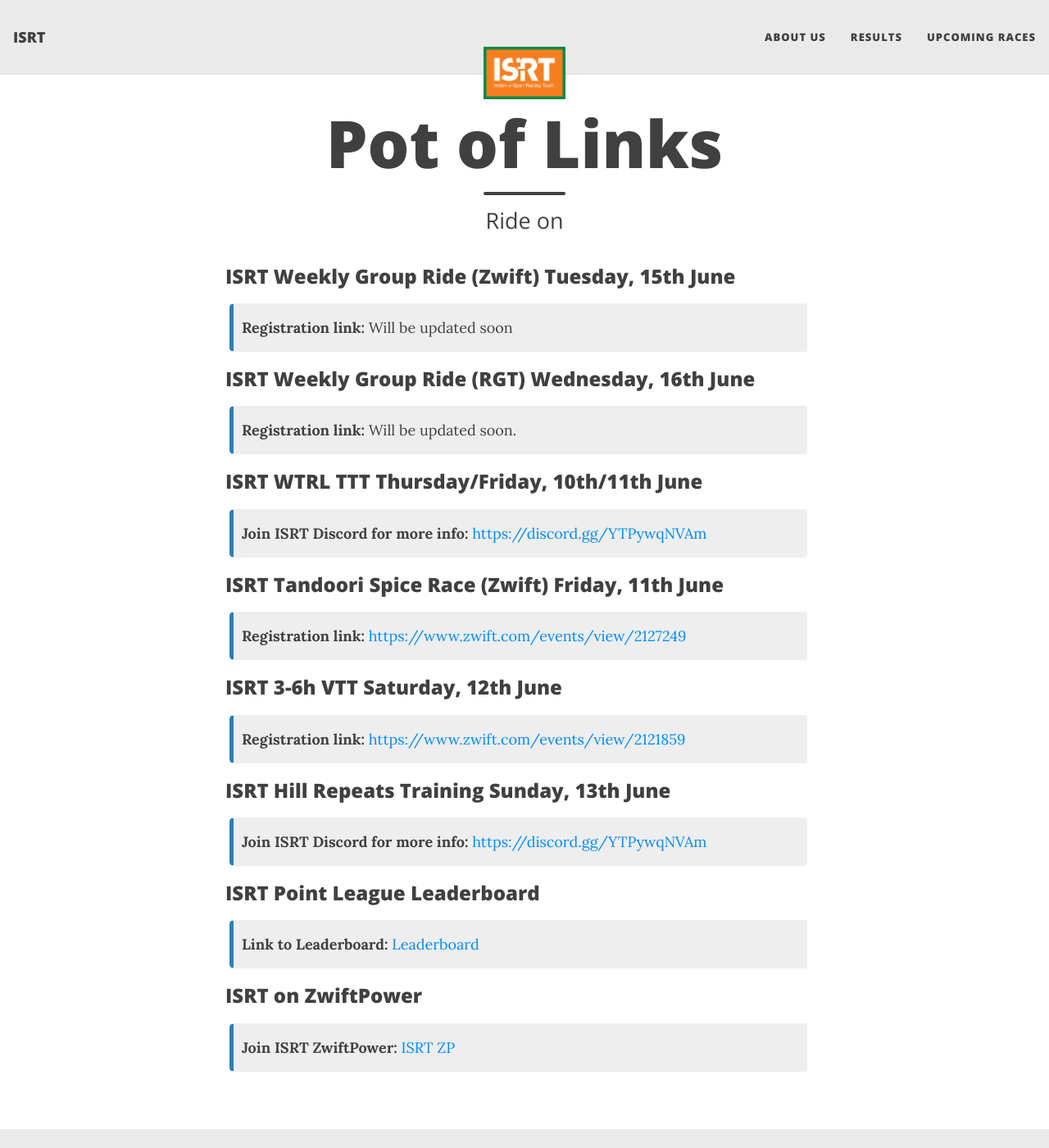
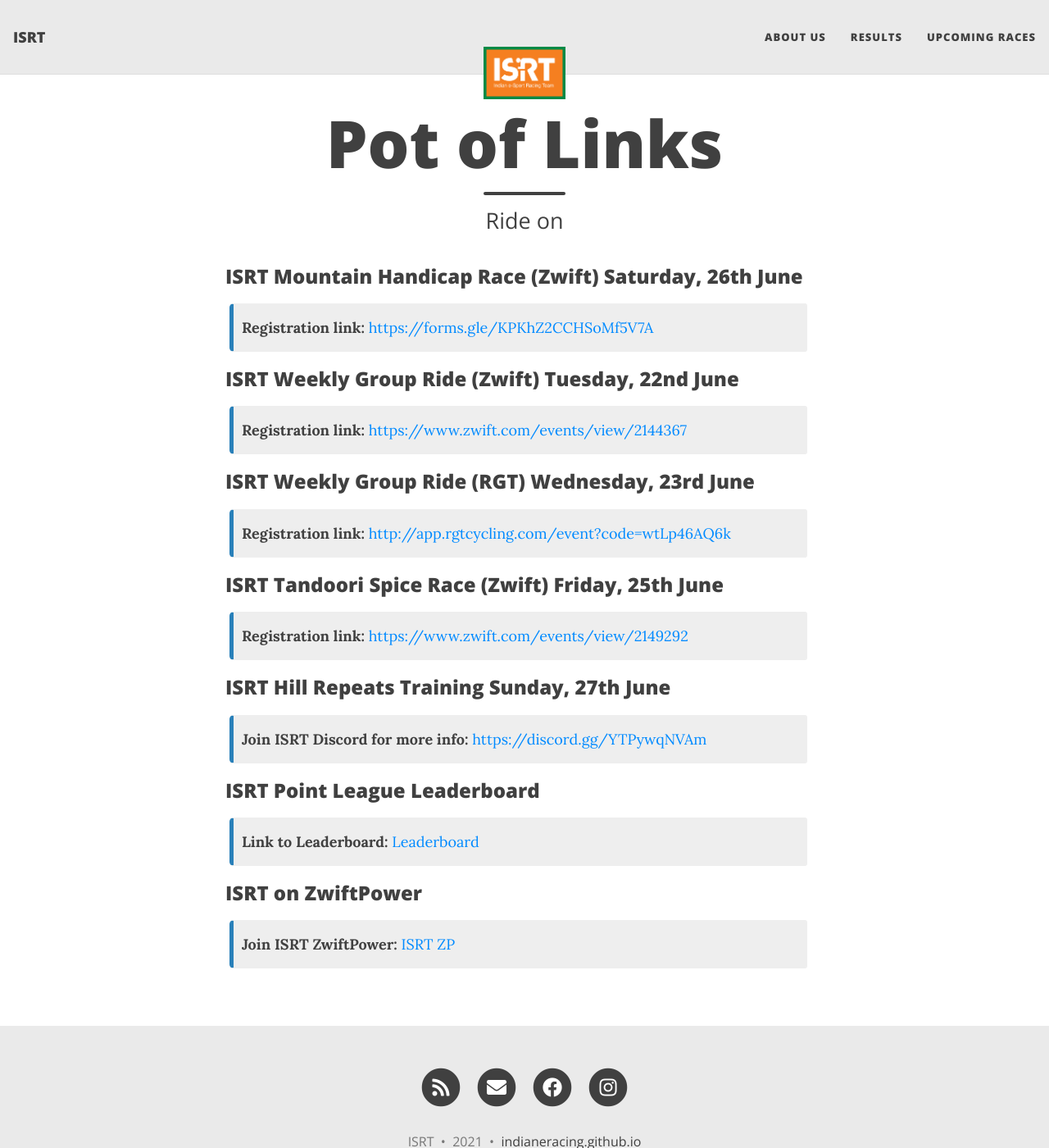
Before and after one commit to indianeracing/indianeracing.github.io, a Jekyll site: the page built from quick_links.md, in a window 1280 px wide and 1400 px high. Shown: the whole window at 82% size. Built offline with Jekyll 4.4.1, drawn with Linux system fonts in a browser that asks for light colours; nearby versions of some CDN libraries.

Commit message:
Update quick_links.md

```diff
--- a/quick_links.md
+++ b/quick_links.md
@@ -4,37 +4,31 @@
 subtitle: Ride on
 ---
 
-### ISRT Weekly Group Ride (Zwift) Tuesday, 15th June
+### ISRT Mountain Handicap Race (Zwift) Saturday, 26th June
 
 {: .box-note}
-**Registration link:** Will be updated soon
+**Registration link:** [https://forms.gle/KPKhZ2CCHSoMf5V7A](https://forms.gle/KPKhZ2CCHSoMf5V7A)
 
 
-### ISRT Weekly Group Ride (RGT) Wednesday, 16th June
+### ISRT Weekly Group Ride (Zwift) Tuesday, 22nd June
 
 {: .box-note}
-**Registration link:** Will be updated soon.
+**Registration link:** [https://www.zwift.com/events/view/2144367](https://www.zwift.com/events/view/2144367)
 
 
-### ISRT WTRL TTT Thursday/Friday, 10th/11th June
+### ISRT Weekly Group Ride (RGT) Wednesday, 23rd June
 
 {: .box-note}
-**Join ISRT Discord for more info:** [https://discord.gg/YTPywqNVAm](https://discord.gg/YTPywqNVAm)
+**Registration link:** [http://app.rgtcycling.com/event?code=wtLp46AQ6k](http://app.rgtcycling.com/event?code=wtLp46AQ6k)
 
 
-### ISRT Tandoori Spice Race (Zwift) Friday, 11th June
+### ISRT Tandoori Spice Race (Zwift) Friday, 25th June
 
 {: .box-note}
-**Registration link:** [https://www.zwift.com/events/view/2127249](https://www.zwift.com/events/view/2127249)
+**Registration link:** [https://www.zwift.com/events/view/2149292](https://www.zwift.com/events/view/2149292)
 
 
-### ISRT 3-6h VTT Saturday, 12th June
-
-{: .box-note}
-**Registration link:** [https://www.zwift.com/events/view/2121859](https://www.zwift.com/events/view/2121859)
-
-
-### ISRT Hill Repeats Training Sunday, 13th June
+### ISRT Hill Repeats Training Sunday, 27th June
 
 {: .box-note}
 **Join ISRT Discord for more info:** [https://discord.gg/YTPywqNVAm](https://discord.gg/YTPywqNVAm)
```
